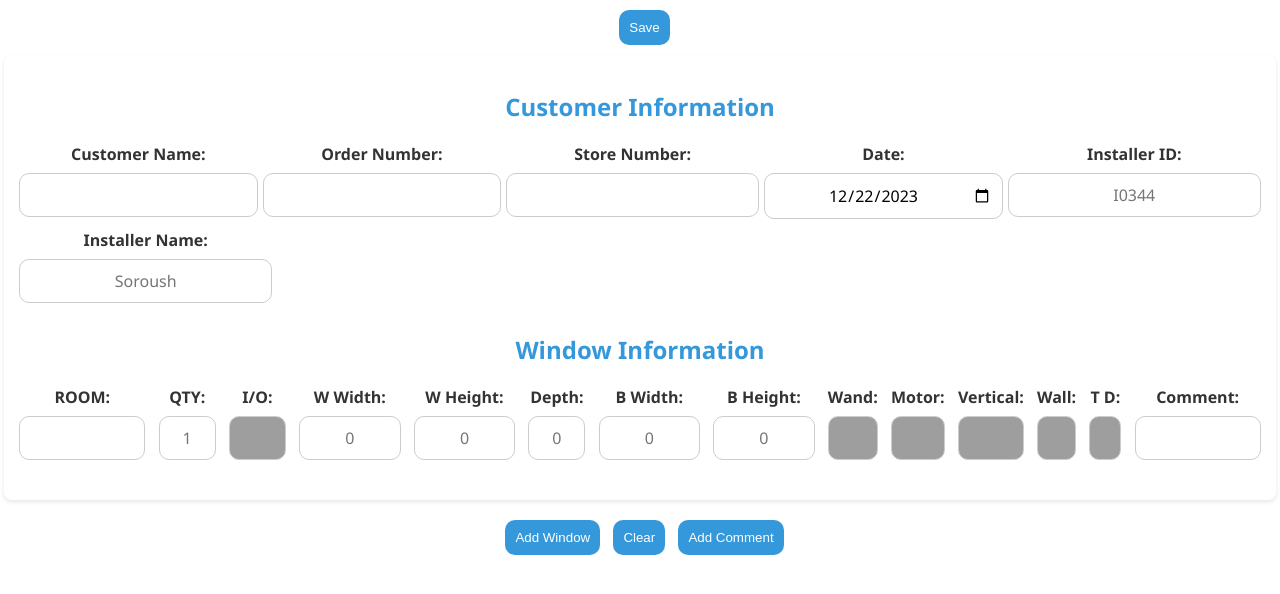
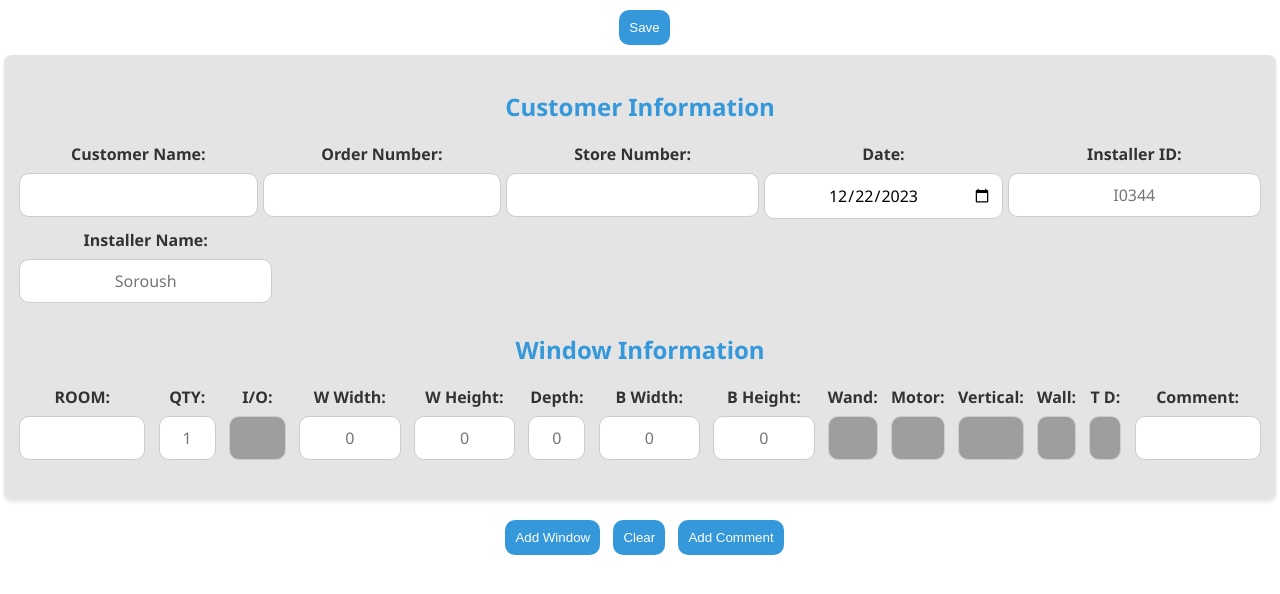
Before and after one commit to sorou5h/measure, a plain HTML site: page index.html in a window 1280 px wide. Drawn offline with nearby package versions, Linux system fonts and the light colour scheme; grey boxes are pictures that could not be loaded.

Commit message:
form background color

```diff
--- a/index.html
+++ b/index.html
@@ -24,7 +24,7 @@
             form {
                 width: 97%;
                 margin: 10px auto;
-                background-color: #fff;
+                background-color: #e4e4e4;
                 padding: 15px;
                 border-radius: 8px;
                 box-shadow: 0 2px 4px rgba(0, 0, 0, 0.1);
```
